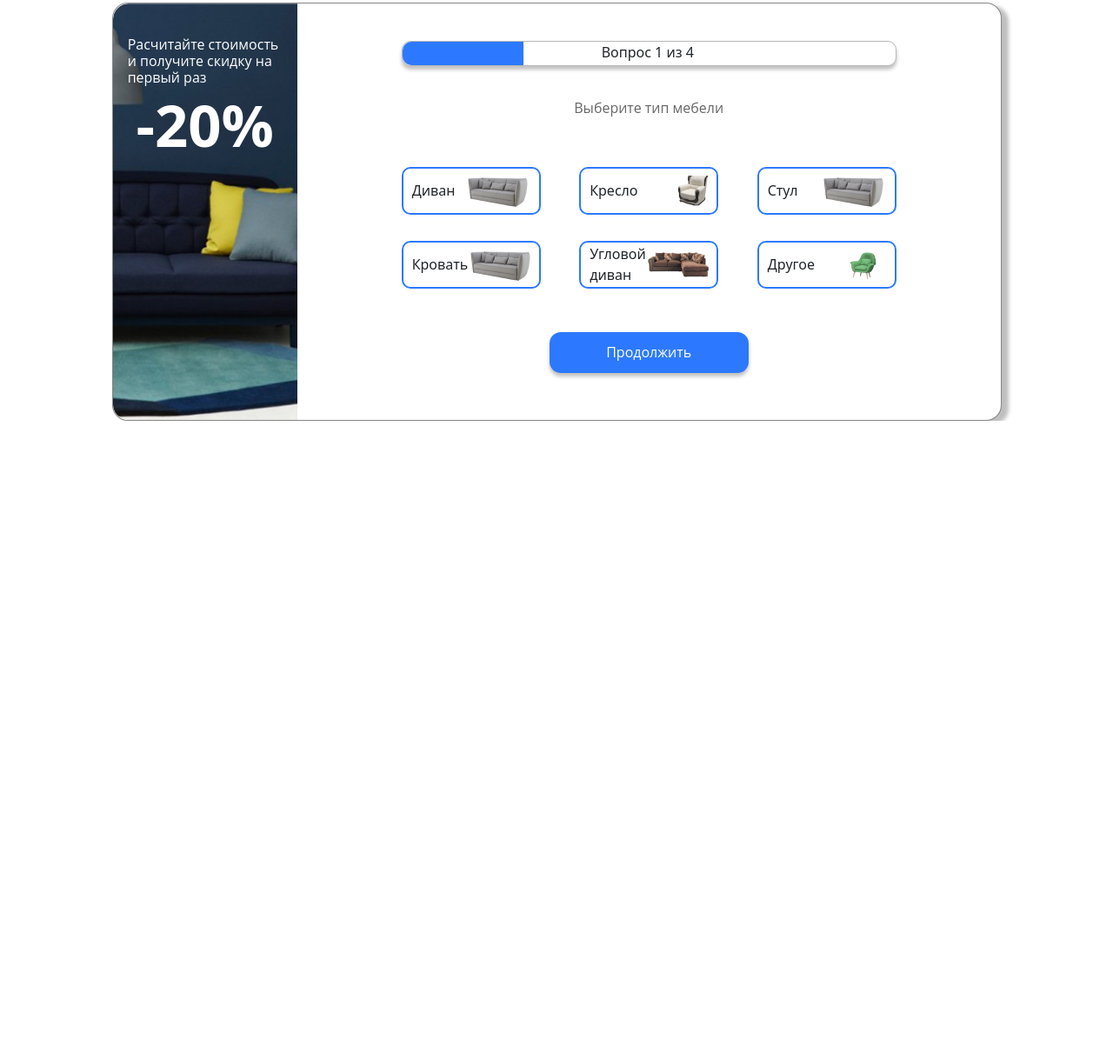
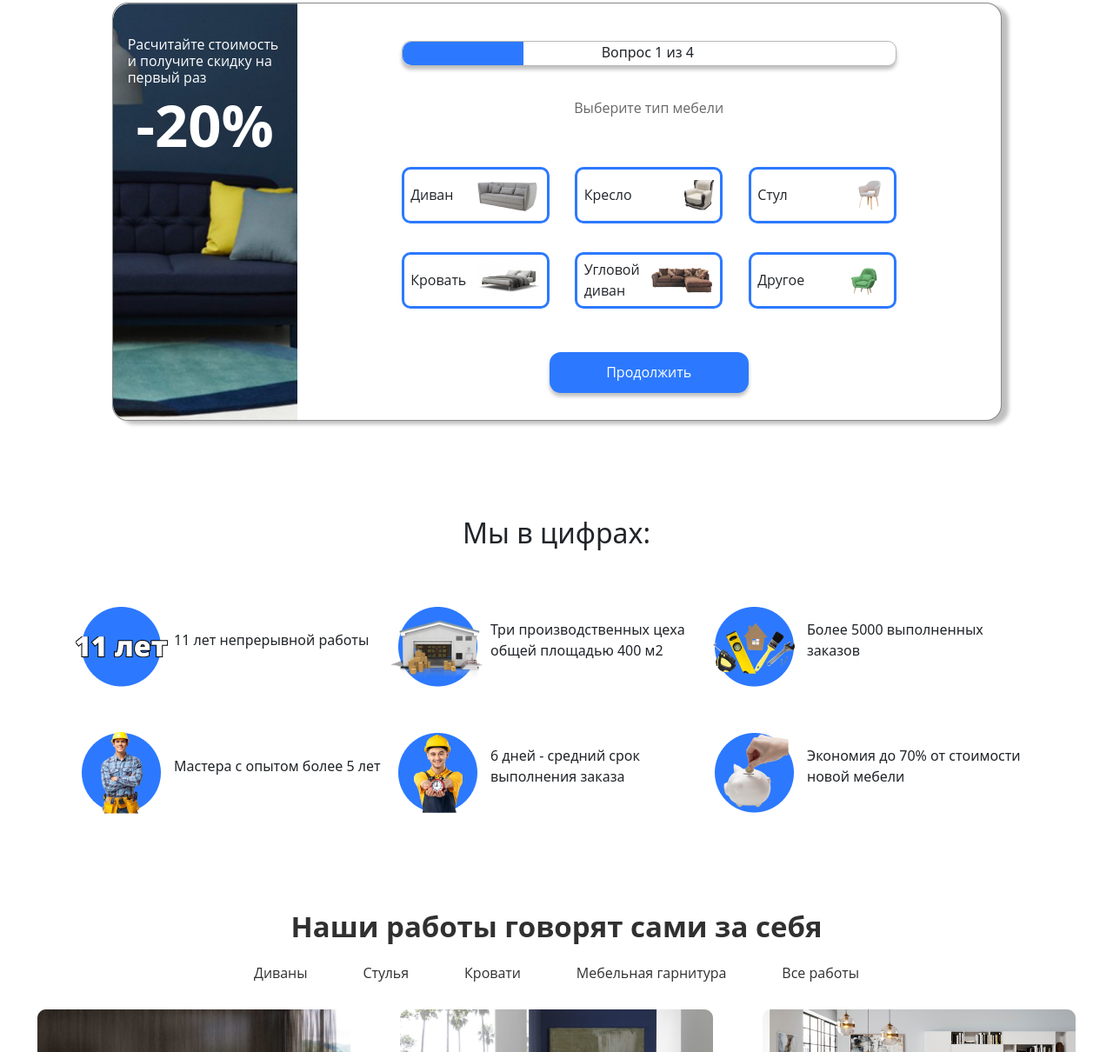
Before and after one commit to LEON-coder/furniture-hauling, a website: page index.html in a window 1280 px wide. Shown: the part 1590-2800 px from the top of the page at 87% size. Before the commit the page ends 2074 px from the top, so only its background shows below. Drawn offline with Linux system fonts and the light colour scheme.

Commit message:
Верстка блоков

```diff
--- a/gulpfile.js
+++ b/gulpfile.js
@@ -35,14 +35,14 @@ function compilePug() {
 
 
 function CSScompiling() {
-    return gulp.src("src/scss/**/*.scss")
+    return gulp.src("./src/scss/**/*.scss")
         .pipe(cleanCSS())
         .pipe(plumber())
         .pipe(sourcemaps.init())
         .pipe(sass({ pretty: true }).on("error",sass.logError))
         .pipe(plumber.stop())
         .pipe(sourcemaps.write())
-        .pipe(gulp.dest('build/css/'))
+        .pipe(gulp.dest('build/css'))
         .pipe(browserSync.stream());
 }
 
--- a/index.html
+++ b/index.html
@@ -266,12 +266,24 @@
                 <div class="block-quis__select-furniture-block">
                   <h4 class="select-furniture-block__headline">Выберите тип мебели</h4>
                   <div class="block-quis__select-furniture-blocks">
-                    <div class="select-furniture-block"><span class="select-furniture-block_text">Диван</span><img src="build/img/calculate-restauration-block/sofa-grey.png" alt=""></div>
-                    <div class="select-furniture-block"><span class="select-furniture-block_text">Кресло</span><img src="build/img/calculate-restauration-block/armchair.png" alt=""></div>
-                    <div class="select-furniture-block"><span class="select-furniture-block_text">Стул</span><img src="build/img/calculate-restauration-block/sofa-grey.png" alt=""></div>
-                    <div class="select-furniture-block"><span class="select-furniture-block_text">Кровать</span><img src="build/img/calculate-restauration-block/sofa-grey.png" alt=""></div>
-                    <div class="select-furniture-block"><span class="select-furniture-block_text">Угловой диван</span><img src="build/img/calculate-restauration-block/corner sofa.png" alt=""></div>
-                    <div class="select-furniture-block"><span class="select-furniture-block_text">Другое</span><img src="build/img/calculate-restauration-block/other.png" alt=""></div>
+                    <div class="select-furniture-block">
+                      <div class="select-furniture-block-inside"><span class="select-furniture-block_text">Диван</span><img src="build/img/calculate-restauration-block/sofa-grey.png" alt=""></div>
+                    </div>
+                    <div class="select-furniture-block">
+                      <div class="select-furniture-block-inside"><span class="select-furniture-block_text">Кресло</span><img src="build/img/calculate-restauration-block/armchair.png" alt=""></div>
+                    </div>
+                    <div class="select-furniture-block">
+                      <div class="select-furniture-block-inside"><span class="select-furniture-block_text">Стул</span><img src="build/img/calculate-restauration-block/chair.png" alt=""></div>
+                    </div>
+                    <div class="select-furniture-block">
+                      <div class="select-furniture-block-inside"><span class="select-furniture-block_text">Кровать</span><img src="build/img/calculate-restauration-block/sofa-2.png" alt=""></div>
+                    </div>
+                    <div class="select-furniture-block">
+                      <div class="select-furniture-block-inside"><span class="select-furniture-block_text">Угловой диван</span><img src="build/img/calculate-restauration-block/corner sofa.png" alt=""></div>
+                    </div>
+                    <div class="select-furniture-block">
+                      <div class="select-furniture-block-inside"><span class="select-furniture-block_text">Другое</span><img src="build/img/calculate-restauration-block/other.png" alt=""></div>
+                    </div>
                   </div>
                   <button class="block-quis__button">Продолжить</button>
                 </div>
@@ -280,6 +292,61 @@
           </div>
         </div>
       </div>
+      <div class="our-results">
+        <div class="our-results-wrap">
+          <div class="content">
+            <h2 class="our-results__headline">Мы в цифрах:</h2>
+            <div class="our-results-blocks">
+              <div class="our-results-block">
+                <div class="our-results-block__picture-block"><img class="our-results__circle-back" src="build/img/our-results/circle_back.png" alt="circle"><img class="our-results__picture" src="build/img/our-results/11_years.png" alt="circle"></div>
+                <p class="our-results-block__describe">  11 лет непрерывной работы</p>
+              </div>
+              <div class="our-results-block">
+                <div class="our-results-block__picture-block"><img class="our-results__circle-back" src="build/img/our-results/circle_back.png" alt="circle"><img class="our-results__picture" src="build/img/our-results/factory_pic.png" alt="circle"></div>
+                <p class="our-results-block__describe">Три производственных цеха общей площадью 400 м2</p>
+              </div>
+              <div class="our-results-block">
+                <div class="our-results-block__picture-block"><img class="our-results__circle-back" src="build/img/our-results/circle_back.png" alt="circle"><img class="our-results__picture" src="build/img/our-results/cardboard-house-and-repair-tools.png" alt="circle"></div>
+                <p class="our-results-block__describe">Более 5000 выполненных заказов</p>
+              </div>
+              <div class="our-results-block">
+                <div class="our-results-block__picture-block"><img class="our-results__circle-back" src="build/img/our-results/circle_back.png" alt="circle"><img class="our-results__picture" src="build/img/our-results/masters_pic.png" alt="circle"></div>
+                <p class="our-results-block__describe">Мастера с опытом более 5 лет</p>
+              </div>
+              <div class="our-results-block">
+                <div class="our-results-block__picture-block"><img class="our-results__circle-back" src="build/img/our-results/circle_back.png" alt="circle"><img class="our-results__picture" src="build/img/our-results/front-view-of-happy-male-worker-in-yellow-uniform.png" alt="circle"></div>
+                <p class="our-results-block__describe">6 дней - средний срок выполнения заказа</p>
+              </div>
+              <div class="our-results-block">
+                <div class="our-results-block__picture-block"><img class="our-results__circle-back" src="build/img/our-results/circle_back.png" alt="circle"><img class="our-results__picture" src="build/img/our-results/concept-of-economy-with-piggy.png" alt="circle"></div>
+                <p class="our-results-block__describe">Экономия до 70% от стоимости новой мебели</p>
+              </div>
+            </div>
+          </div>
+        </div>
+      </div>
+      <div class="our-made-works">
+        <div class="our-made-works-wrap">
+          <div class="content">
+            <h2 class="our-made-works__headline">Наши работы говорят сами за себя</h2>
+            <ul class="our-made-works__list">
+              <li class="our-made-works__item"><a class="our-made-works__link" href="#">Диваны</a></li>
+              <li class="our-made-works__item"><a class="our-made-works__link" href="#">Стулья</a></li>
+              <li class="our-made-works__item"><a class="our-made-works__link" href="#">Кровати</a></li>
+              <li class="our-made-works__item"><a class="our-made-works__link" href="#">Мебельная гарнитура</a></li>
+              <li class="our-made-works__item"><a class="our-made-works__link" href="#">Все работы</a></li>
+            </ul>
+            <div class="our-made-works-tabs">
+              <div class="our-made-works-tab"><img src="build/img/our-made-works/our-made-works-1.png" alt=""></div>
+              <div class="our-made-works-tab"><img src="build/img/our-made-works/our-made-works-2.png" alt=""></div>
+              <div class="our-made-works-tab"><img src="build/img/our-made-works/our-made-works-3.png" alt=""></div>
+              <div class="our-made-works-tab"><img src="build/img/our-made-works/our-made-works-4.png" alt=""></div>
+              <div class="our-made-works-tab"><img src="build/img/our-made-works/our-made-works-5.png" alt=""></div>
+              <div class="our-made-works-tab"><img src="build/img/our-made-works/our-made-works-6.png" alt=""></div>
+            </div>
+          </div>
+        </div>
+      </div>
     </div>
   </body>
 </html>
```
Also changed, not shown: modules/calculate-restauration-block.html (+18 -6 lines), modules/our-made-works.html (added, +23 -0 lines), modules/our-results.html (added, +34 -0 lines), build/css/bootstrap-5.3.0-dist/css/bootstrap-reboot.css, build/css/bootstrap-5.3.0-dist/css/bootstrap-reboot.rtl.css, build/css/bootstrap-5.3.0-dist/css/bootstrap.css, build/css/bootstrap-5.3.0-dist/css/bootstrap.rtl.css, build/css/partials/calculate-restauration-block.css, build/css/partials/header.css (added), build/css/partials/our-made-works.css (added), build/css/partials/our-results.css (added), build/css/styles.css, build/img/our-made-works/our-made-works-1.png (added), build/img/our-made-works/our-made-works-2.png (added), 11 more files.
